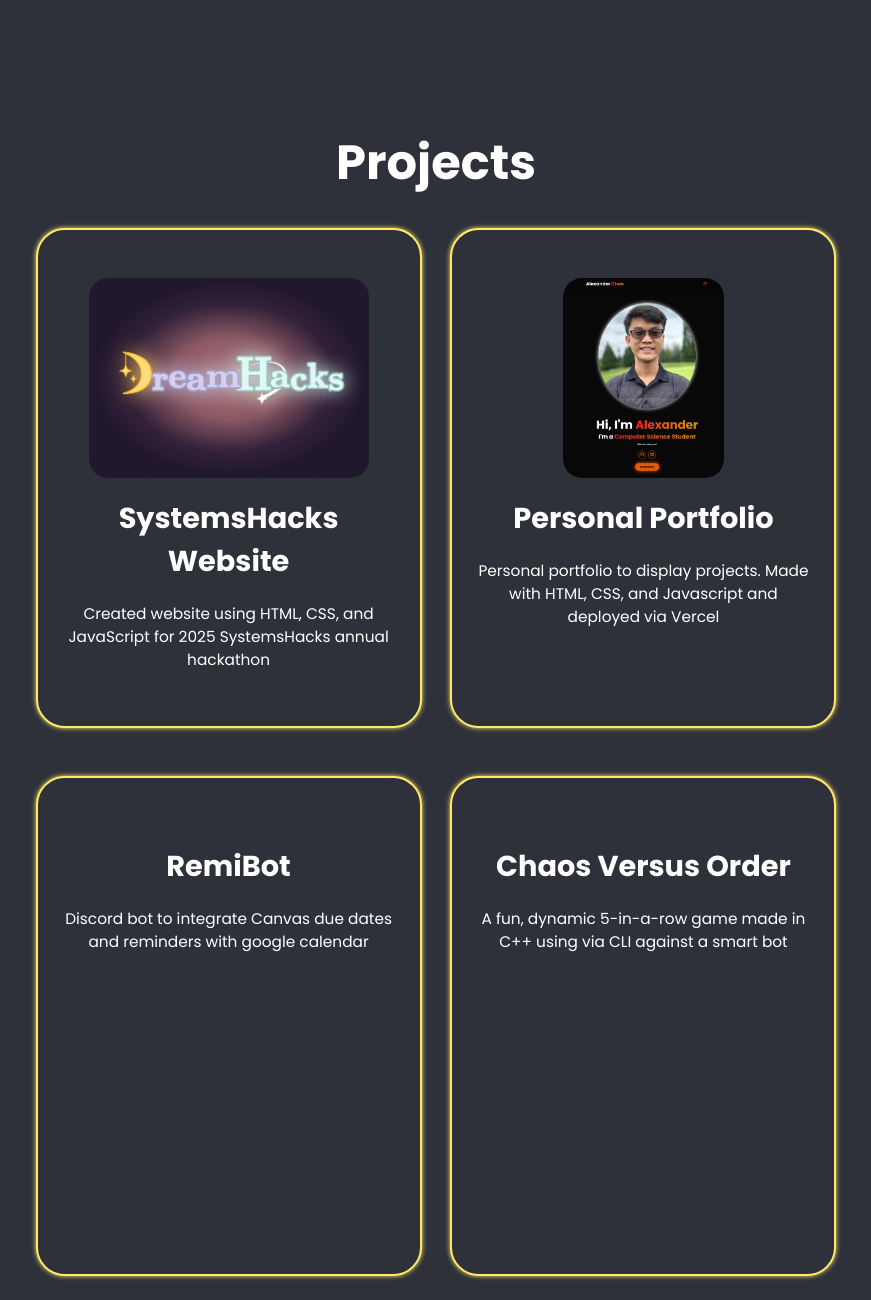
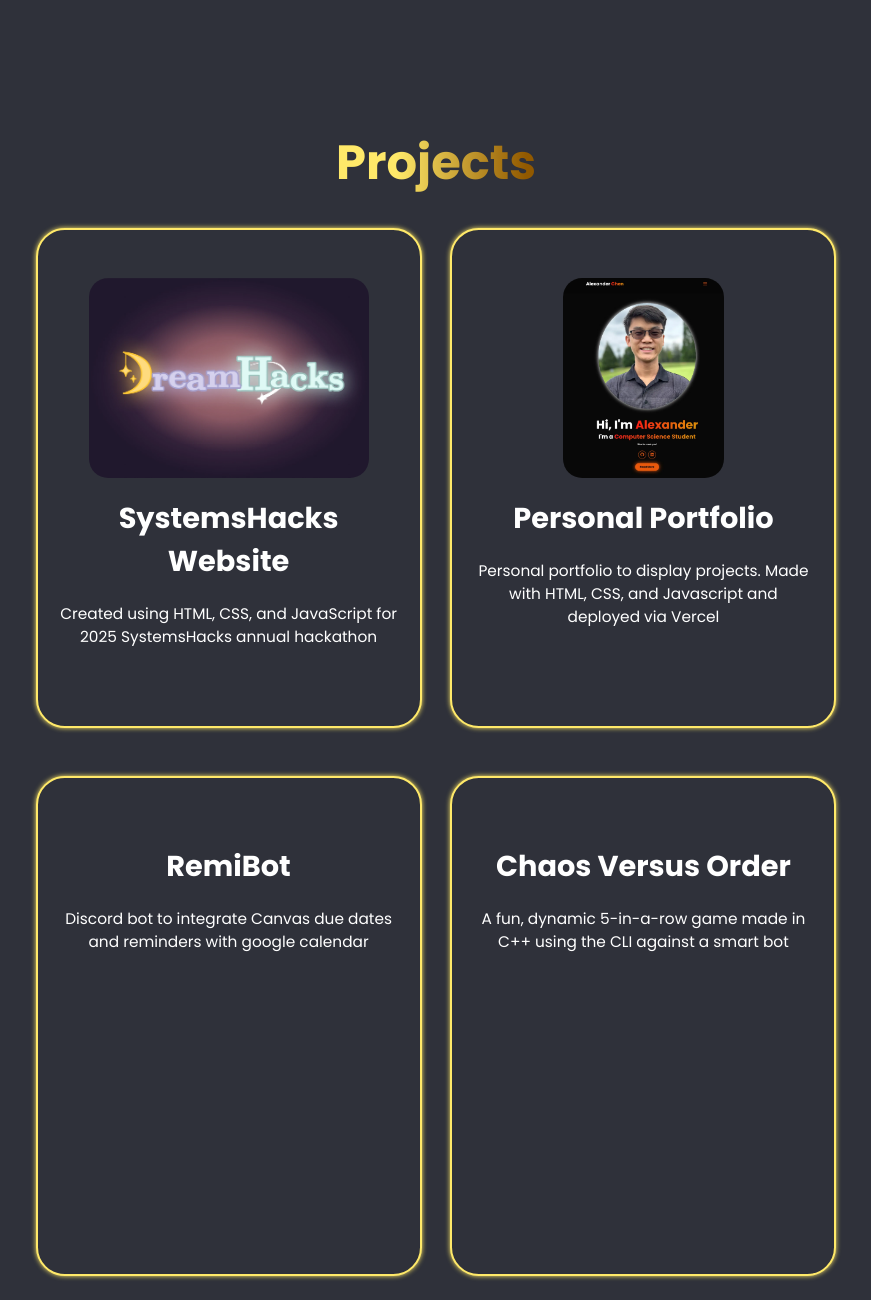
Before and after one commit to alexchen817/portfolioWebsite, a plain HTML site: page index.html in a window 1280 px wide. Shown: the part 3500-4800 px from the top of the page, without its empty margins (204-1075 px from the left). Drawn offline with nearby package versions, Linux system fonts and the light colour scheme.

Commit message:
update projects tab

```diff
--- a/index.html
+++ b/index.html
@@ -73,7 +73,7 @@
     </section>
 
     <section class="tools" id="tools">
-        <h2 class="heading">Tools/Technologies</h2>
+        <h2 class="heading"><span>Tools/Technologies</span></h2>
         <div class="logos">
             <img src="https://cdn.jsdelivr.net/gh/devicons/devicon@latest/icons/vscode/vscode-original.svg" />
             <img src="https://cdn.jsdelivr.net/gh/devicons/devicon@latest/icons/cplusplus/cplusplus-original.svg"/>
@@ -91,13 +91,13 @@
 
 
     <section class="projects" id="projects">
-        <h2 class="heading">Projects</h2>
+        <h2 class="heading"><span>Projects</span></h2>
 
         <div class="projects-box">
             <a href="https://github.com/ssss-sfu/2025-dreamhacks" class="project-card">
                 <img src="attachments/dreamhacks.webp" alt="">
                 <h3>SystemsHacks Website</h3>
-                <p> Created website using HTML, CSS, and JavaScript for
+                <p> Created using HTML, CSS, and JavaScript for
                     2025 SystemsHacks annual hackathon</p>
             </a>
 
@@ -116,7 +116,7 @@
             <a href="#" class="project-card">
                 <img src="project4.png" alt="">
                 <h3>Chaos Versus Order</h3>
-                <p>A fun, dynamic 5-in-a-row game made in C++ using via CLI against a smart bot</p>
+                <p>A fun, dynamic 5-in-a-row game made in C++ using the CLI against a smart bot</p>
             </a>
         </div>
     </section>
```
